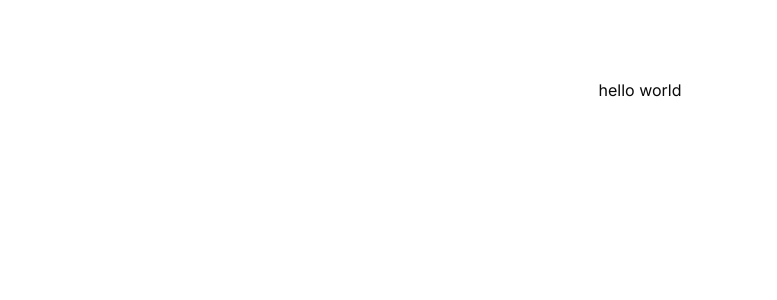
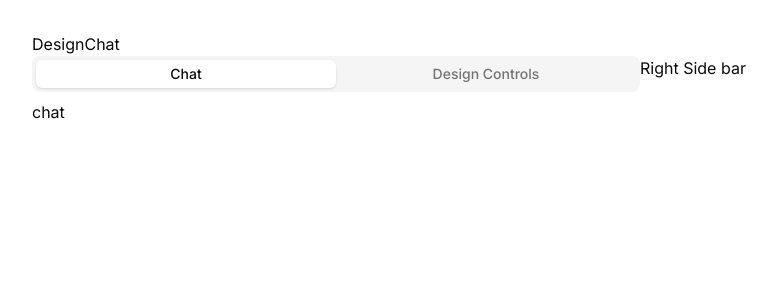
Before and after one commit to IshanVeer/design-chatbot, a Next.js app: page / in a window 1280 px wide. Shown: the top 300 px of the page, without its empty margins (0-777 px from the left). Built offline with nearby package versions, Linux system fonts and the light colour scheme.

Commit message:
created design control container

```diff
--- a/app/(root)/(Home)/page.tsx
+++ b/app/(root)/(Home)/page.tsx
@@ -1,7 +1,23 @@
+import DesignControls from "@/components/design/DesignControls";
+import { Tabs, TabsContent, TabsList, TabsTrigger } from "@/components/ui/tabs";
+
 export default function Home() {
   return (
-    <div className="grid grid-rows-[20px_1fr_20px] items-center justify-items-center min-h-screen p-8 pb-20 gap-16 sm:p-20 font-[family-name:var(--font-geist-sans)]">
-      hello world
+    <div>
+      <Tabs defaultValue="chat" className="w-full">
+        <TabsList className="w-full ">
+          <TabsTrigger className="w-full " value="chat">
+            Chat
+          </TabsTrigger>
+          <TabsTrigger className="w-full" value="controls">
+            Design Controls
+          </TabsTrigger>
+        </TabsList>
+        <TabsContent value="chat">chat</TabsContent>
+        <TabsContent value="controls">
+          <DesignControls />
+        </TabsContent>
+      </Tabs>
     </div>
   );
 }
--- /dev/null
+++ b/app/(root)/layout.tsx
@@ -0,0 +1,17 @@
+import React from "react";
+
+const Layout = ({ children }: { children: React.ReactNode }) => {
+  return (
+    <main className="m-8">
+      <div>
+        <h1 className="h1-bold">DesignChat</h1>
+      </div>
+      <div className="flex">
+        <section className="w-1/2">{children}</section>
+        Right Side bar
+      </div>
+    </main>
+  );
+};
+
+export default Layout;
--- /dev/null
+++ b/components/design/DesignControls.tsx
@@ -0,0 +1,38 @@
+import React from "react";
+import { Switch } from "@/components/ui/switch";
+import { Label } from "@/components/ui/label";
+import { RadioGroup, RadioGroupItem } from "@/components/ui/radio-group";
+
+const DesignControls = () => {
+  return (
+    <div className="p-4 rounded-md border ">
+      <h2 className="base-semibold">Design Controls</h2>
+      <div className="flex my-4 pl-1 body-medium  items-center gap-4">
+        <Switch id="edit-mode" className="scale-125" />
+        <Label htmlFor="edit-mode">Enable editing mode</Label>
+      </div>
+
+      {/* style container */}
+      <div>
+        <h3 className="body-regular my-2">Background Style</h3>
+
+        <RadioGroup defaultValue="color" className="flex body-medium">
+          <div className="flex items-center space-x-2">
+            <RadioGroupItem value="color" id="option-one" />
+            <Label htmlFor="option-one">Color</Label>
+          </div>
+          <div className="flex items-center space-x-2">
+            <RadioGroupItem value="image-background" id="option-two" />
+            <Label htmlFor="option-two">Image Background</Label>
+          </div>
+          <div className="flex items-center space-x-2">
+            <RadioGroupItem value="centered-image" id="option-three" />
+            <Label htmlFor="option-three">Centered Image</Label>
+          </div>
+        </RadioGroup>
+      </div>
+    </div>
+  );
+};
+
+export default DesignControls;
--- /dev/null
+++ b/components/ui/label.tsx
@@ -0,0 +1,26 @@
+"use client"
+
+import * as React from "react"
+import * as LabelPrimitive from "@radix-ui/react-label"
+import { cva, type VariantProps } from "class-variance-authority"
+
+import { cn } from "@/lib/utils"
+
+const labelVariants = cva(
+  "text-sm font-medium leading-none peer-disabled:cursor-not-allowed peer-disabled:opacity-70"
+)
+
+const Label = React.forwardRef<
+  React.ElementRef<typeof LabelPrimitive.Root>,
+  React.ComponentPropsWithoutRef<typeof LabelPrimitive.Root> &
+    VariantProps<typeof labelVariants>
+>(({ className, ...props }, ref) => (
+  <LabelPrimitive.Root
+    ref={ref}
+    className={cn(labelVariants(), className)}
+    {...props}
+  />
+))
+Label.displayName = LabelPrimitive.Root.displayName
+
+export { Label }
--- /dev/null
+++ b/components/ui/radio-group.tsx
@@ -0,0 +1,44 @@
+"use client"
+
+import * as React from "react"
+import * as RadioGroupPrimitive from "@radix-ui/react-radio-group"
+import { Circle } from "lucide-react"
+
+import { cn } from "@/lib/utils"
+
+const RadioGroup = React.forwardRef<
+  React.ElementRef<typeof RadioGroupPrimitive.Root>,
+  React.ComponentPropsWithoutRef<typeof RadioGroupPrimitive.Root>
+>(({ className, ...props }, ref) => {
+  return (
+    <RadioGroupPrimitive.Root
+      className={cn("grid gap-2", className)}
+      {...props}
+      ref={ref}
+    />
+  )
+})
+RadioGroup.displayName = RadioGroupPrimitive.Root.displayName
+
+const RadioGroupItem = React.forwardRef<
+  React.ElementRef<typeof RadioGroupPrimitive.Item>,
+  React.ComponentPropsWithoutRef<typeof RadioGroupPrimitive.Item>
+>(({ className, ...props }, ref) => {
+  return (
+    <RadioGroupPrimitive.Item
+      ref={ref}
+      className={cn(
+        "aspect-square h-4 w-4 rounded-full border border-primary text-primary shadow focus:outline-none focus-visible:ring-1 focus-visible:ring-ring disabled:cursor-not-allowed disabled:opacity-50",
+        className
+      )}
+      {...props}
+    >
+      <RadioGroupPrimitive.Indicator className="flex items-center justify-center">
+        <Circle className="h-3.5 w-3.5 fill-primary" />
+      </RadioGroupPrimitive.Indicator>
+    </RadioGroupPrimitive.Item>
+  )
+})
+RadioGroupItem.displayName = RadioGroupPrimitive.Item.displayName
+
+export { RadioGroup, RadioGroupItem }
--- /dev/null
+++ b/components/ui/switch.tsx
@@ -0,0 +1,29 @@
+"use client"
+
+import * as React from "react"
+import * as SwitchPrimitives from "@radix-ui/react-switch"
+
+import { cn } from "@/lib/utils"
+
+const Switch = React.forwardRef<
+  React.ElementRef<typeof SwitchPrimitives.Root>,
+  React.ComponentPropsWithoutRef<typeof SwitchPrimitives.Root>
+>(({ className, ...props }, ref) => (
+  <SwitchPrimitives.Root
+    className={cn(
+      "peer inline-flex h-5 w-9 shrink-0 cursor-pointer items-center rounded-full border-2 border-transparent shadow-sm transition-colors focus-visible:outline-none focus-visible:ring-2 focus-visible:ring-ring focus-visible:ring-offset-2 focus-visible:ring-offset-background disabled:cursor-not-allowed disabled:opacity-50 data-[state=checked]:bg-primary data-[state=unchecked]:bg-input",
+      className
+    )}
+    {...props}
+    ref={ref}
+  >
+    <SwitchPrimitives.Thumb
+      className={cn(
+        "pointer-events-none block h-4 w-4 rounded-full bg-background shadow-lg ring-0 transition-transform data-[state=checked]:translate-x-4 data-[state=unchecked]:translate-x-0"
+      )}
+    />
+  </SwitchPrimitives.Root>
+))
+Switch.displayName = SwitchPrimitives.Root.displayName
+
+export { Switch }
--- /dev/null
+++ b/components/ui/tabs.tsx
@@ -0,0 +1,55 @@
+"use client"
+
+import * as React from "react"
+import * as TabsPrimitive from "@radix-ui/react-tabs"
+
+import { cn } from "@/lib/utils"
+
+const Tabs = TabsPrimitive.Root
+
+const TabsList = React.forwardRef<
+  React.ElementRef<typeof TabsPrimitive.List>,
+  React.ComponentPropsWithoutRef<typeof TabsPrimitive.List>
+>(({ className, ...props }, ref) => (
+  <TabsPrimitive.List
+    ref={ref}
+    className={cn(
+      "inline-flex h-9 items-center justify-center rounded-lg bg-muted p-1 text-muted-foreground",
+      className
+    )}
+    {...props}
+  />
+))
+TabsList.displayName = TabsPrimitive.List.displayName
+
+const TabsTrigger = React.forwardRef<
+  React.ElementRef<typeof TabsPrimitive.Trigger>,
+  React.ComponentPropsWithoutRef<typeof TabsPrimitive.Trigger>
+>(({ className, ...props }, ref) => (
+  <TabsPrimitive.Trigger
+    ref={ref}
+    className={cn(
+      "inline-flex items-center justify-center whitespace-nowrap rounded-md px-3 py-1 text-sm font-medium ring-offset-background transition-all focus-visible:outline-none focus-visible:ring-2 focus-visible:ring-ring focus-visible:ring-offset-2 disabled:pointer-events-none disabled:opacity-50 data-[state=active]:bg-background data-[state=active]:text-foreground data-[state=active]:shadow",
+      className
+    )}
+    {...props}
+  />
+))
+TabsTrigger.displayName = TabsPrimitive.Trigger.displayName
+
+const TabsContent = React.forwardRef<
+  React.ElementRef<typeof TabsPrimitive.Content>,
+  React.ComponentPropsWithoutRef<typeof TabsPrimitive.Content>
+>(({ className, ...props }, ref) => (
+  <TabsPrimitive.Content
+    ref={ref}
+    className={cn(
+      "mt-2 ring-offset-background focus-visible:outline-none focus-visible:ring-2 focus-visible:ring-ring focus-visible:ring-offset-2",
+      className
+    )}
+    {...props}
+  />
+))
+TabsContent.displayName = TabsPrimitive.Content.displayName
+
+export { Tabs, TabsList, TabsTrigger, TabsContent }
--- a/package.json
+++ b/package.json
@@ -9,6 +9,10 @@
     "lint": "next lint"
   },
   "dependencies": {
+    "@radix-ui/react-label": "^2.1.3",
+    "@radix-ui/react-radio-group": "^1.2.4",
+    "@radix-ui/react-switch": "^1.1.4",
+    "@radix-ui/react-tabs": "^1.1.4",
     "@tailwindcss/typography": "^0.5.16",
     "class-variance-authority": "^0.7.1",
     "clsx": "^2.1.1",
```
Also changed, not shown: 1 other file (tests, documents, lock files or other folders).
